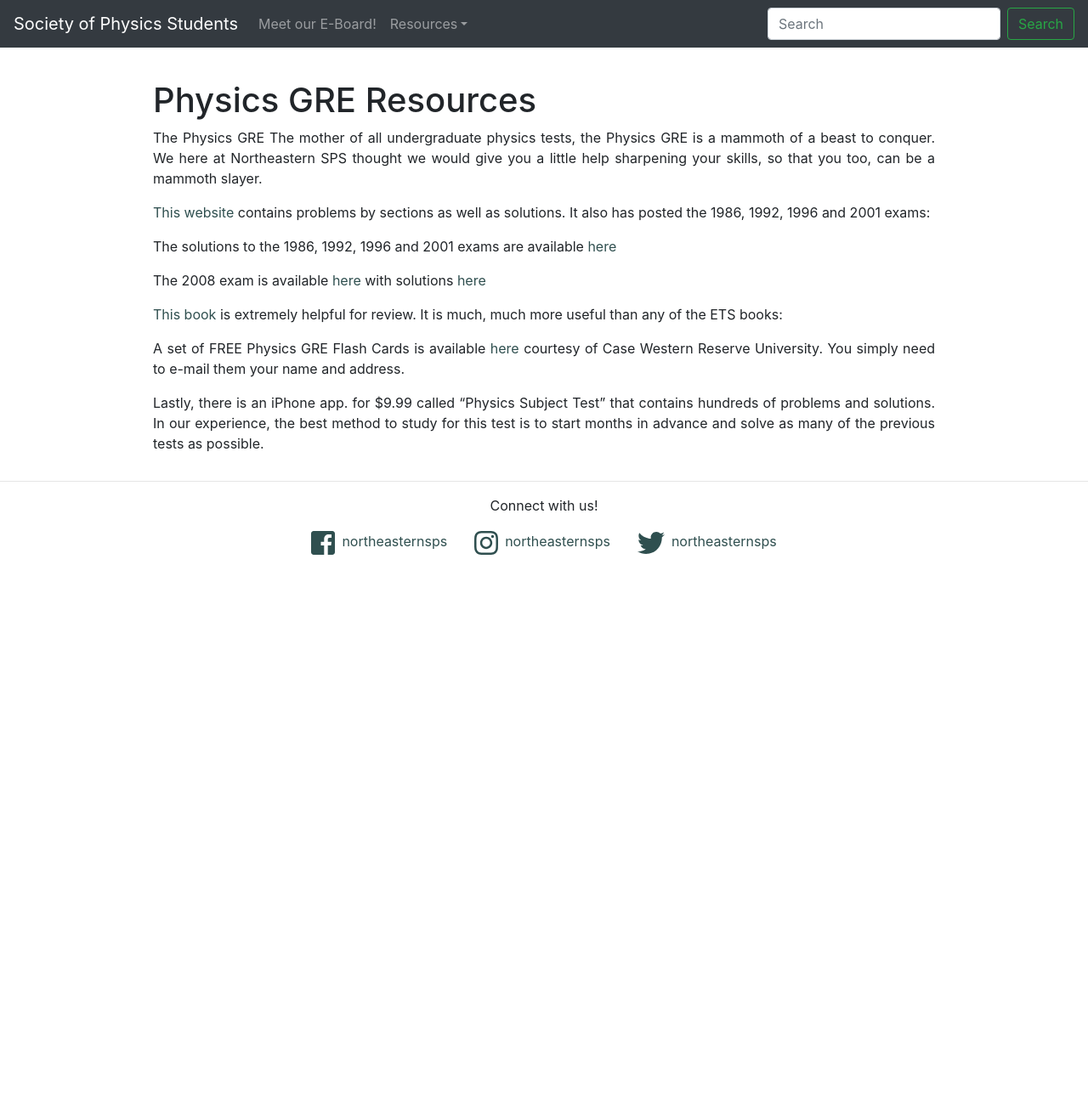
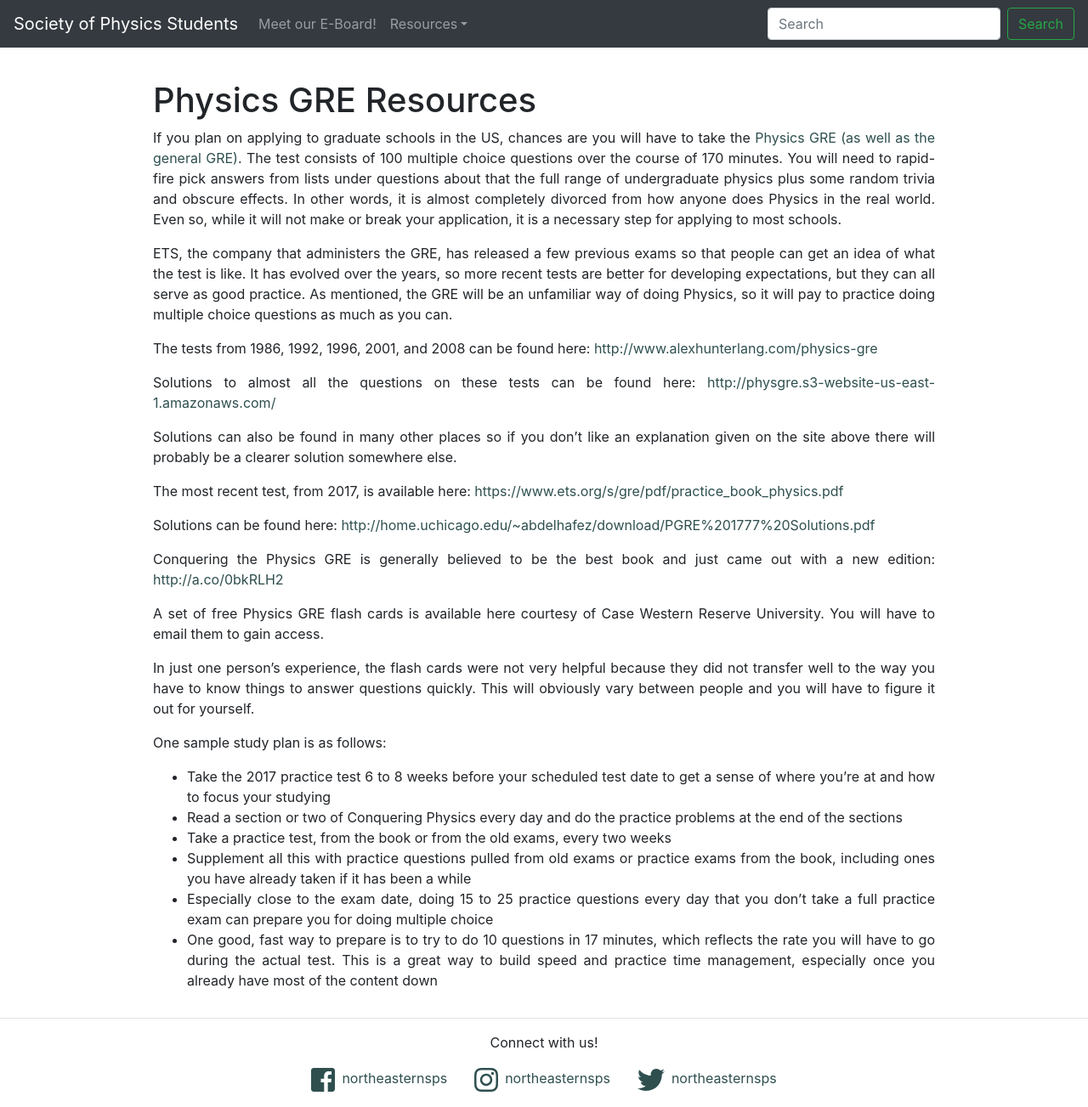
Before and after one commit to vegajustin26/sps-website, a Jekyll site: the page built from res-gre.md, in a window 1280 px wide and 1303 px high. Shown: the whole window at 85% size. Built offline with Jekyll 4.4.1, drawn with Linux system fonts in a browser that asks for light colours; nearby versions of some CDN libraries.

Commit message:
added new GRE resources

```diff
--- a/res-gre.md
+++ b/res-gre.md
@@ -5,16 +5,31 @@
 tags: resources
 ---
 
-The Physics GRE The mother of all undergraduate physics tests, the Physics GRE is a mammoth of a beast to conquer. We here at Northeastern SPS thought we would give you a little help sharpening your skills, so that you too, can be a mammoth slayer.
+If you plan on applying to graduate schools in the US, chances are you will have to take the [Physics GRE (as well as the general GRE)](https://www.ets.org/gre/). The test consists of 100 multiple choice questions over the course of 170 minutes. You will need to rapid-fire pick answers from lists under questions about that the full range of undergraduate physics plus some random trivia and obscure effects. In other words, it is almost completely divorced from how anyone does Physics in the real world. Even so, while it will not make or break your application, it is a necessary step for applying to most schools.
 
-[This website](http://www.physics.ohio-state.edu/undergrad/ugs_gre.php) contains problems by sections as well as solutions. It also has posted the 1986, 1992, 1996 and 2001 exams:
+ETS, the company that administers the GRE, has released a few previous exams so that people can get an idea of what the test is like. It has evolved over the years, so more recent tests are better for developing expectations, but they can all serve as good practice. As mentioned, the GRE will be an unfamiliar way of doing Physics, so it will pay to practice doing multiple choice questions as much as you can.
 
-The solutions to the 1986, 1992, 1996 and 2001 exams are available [here](http://grephysics.net/ans/all-solutions_list.php)
+The tests from 1986, 1992, 1996, 2001, and 2008 can be found here: [http://www.alexhunterlang.com/physics-gre](http://www.alexhunterlang.com/physics-gre)
 
-The 2008 exam is available [here](https://www.ets.org/s/gre/pdf/practice_book_physics.pdf) with solutions [here](http://physgre.s3-website-us-east-1.amazonaws.com/2008.html)
+Solutions to almost all the questions on these tests can be found here: [http://physgre.s3-website-us-east-1.amazonaws.com/](http://physgre.s3-website-us-east-1.amazonaws.com/)
 
-[This book](http://www.amazon.com/Physics-Student-Companion-Lowry-Kirkby/dp/1904842682) is extremely helpful for review. It is much, much more useful than any of the ETS books:
+Solutions can also be found in many other places so if you don’t like an explanation given on the site above there will probably be a clearer solution somewhere else.
 
-A set of FREE Physics GRE Flash Cards is available [here](http://www.phys.cwru.edu/flashCards/) courtesy of Case Western Reserve University. You simply need to e-mail them your name and address.
+The most recent test, from 2017, is available here: [https://www.ets.org/s/gre/pdf/practice_book_physics.pdf](https://www.ets.org/s/gre/pdf/practice_book_physics.pdf)
 
-Lastly, there is an iPhone app. for $9.99 called "Physics Subject Test" that contains hundreds of problems and solutions. In our experience, the best method to study for this test is to start months in advance and solve as many of the previous tests as possible.
+Solutions can be found here: [http://home.uchicago.edu/~abdelhafez/download/PGRE%201777%20Solutions.pdf](http://home.uchicago.edu/~abdelhafez/download/PGRE%201777%20Solutions.pdf)
+
+Conquering the Physics GRE is generally believed to be the best book and just came out with a new edition: [http://a.co/0bkRLH2](http://a.co/0bkRLH2)
+
+A set of free Physics GRE flash cards is available here courtesy of Case Western Reserve University. You will have to email them to gain access.
+
+In just one person’s experience, the flash cards were not very helpful because they did not transfer well to the way you have to know things to answer questions quickly. This will obviously vary between people and you will have to figure it out for yourself.
+
+One sample study plan is as follows:
+
+- Take the 2017 practice test 6 to 8 weeks before your scheduled test date to get a sense of where you’re at and how to focus your studying
+- Read a section or two of Conquering Physics every day and do the practice problems at the end of the sections
+- Take a practice test, from the book or from the old exams, every two weeks
+- Supplement all this with practice questions pulled from old exams or practice exams from the book, including ones you have already taken if it has been a while
+- Especially close to the exam date, doing 15 to 25 practice questions every day that you don’t take a full practice exam can prepare you for doing multiple choice
+- One good, fast way to prepare is to try to do 10 questions in 17 minutes, which reflects the rate you will have to go during the actual test. This is a great way to build speed and practice time management, especially once you already have most of the content down
```
